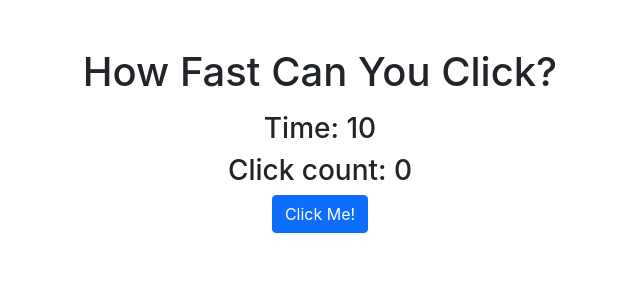
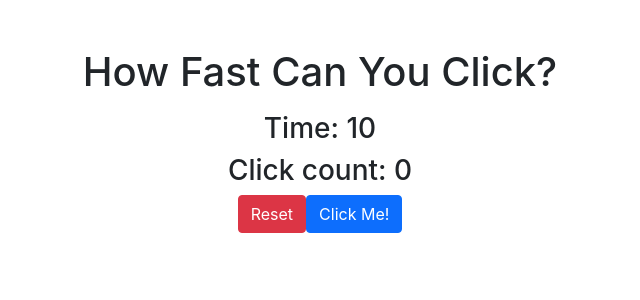
Before and after one commit to dpvpp/fast-click, a React (Create React App) app: page / in a window 1280 px wide. Shown: the top 300 px of the page, without its empty margins (320-960 px from the left). Built offline with nearby package versions, Linux system fonts and the light colour scheme.

Commit message:
Finally working

```diff
--- a/src/ClickCounter.js
+++ b/src/ClickCounter.js
@@ -8,24 +8,34 @@ function ClickCounter() {
     useEffect(() => {
         if(time > 0 && started) {
             setTimeout(decrTime, 1000);
+        } else if (time === 0) {
+            stop();
         }
     })
 
     const decrTime = () => {
         setTime(time - 1);
-        if(time === 0) {
-            setStarted(false);
-        }
     }
 
     const start = () => {
         if(time === 10) {
+            incrCount(count + 1);
             setStarted(true);
         }
     }
 
+    const stop = () => {
+        setStarted(false);
+    }
+
     const incrCount = () => {
         setCount(count + 1);
+    }
+
+    const reset = () => {
+        setCount(0);
+        stop();
+        setTime(10);
     }
 
     return (
@@ -33,6 +43,7 @@ function ClickCounter() {
             <h1 class="mb-3">How Fast Can You Click?</h1>
             <h3>Time: {time}</h3>
             <h3>Click count: {count}</h3>
+            <button class="btn btn-danger" onClick={reset}>Reset</button>
             <button class="btn btn-primary" onClick={started ? incrCount : start}>Click Me!</button>
         </div>
     )
```
